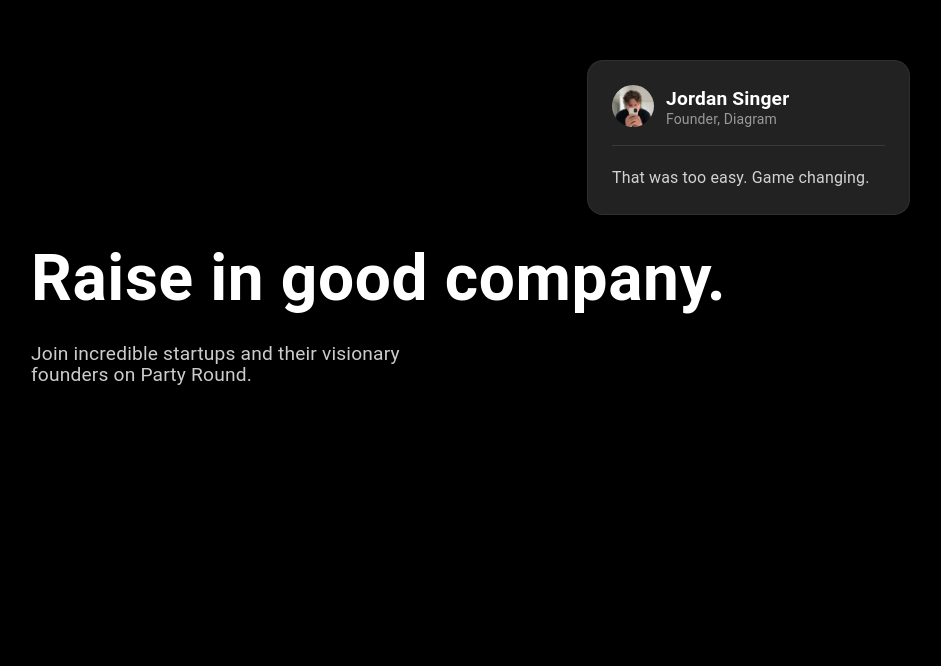
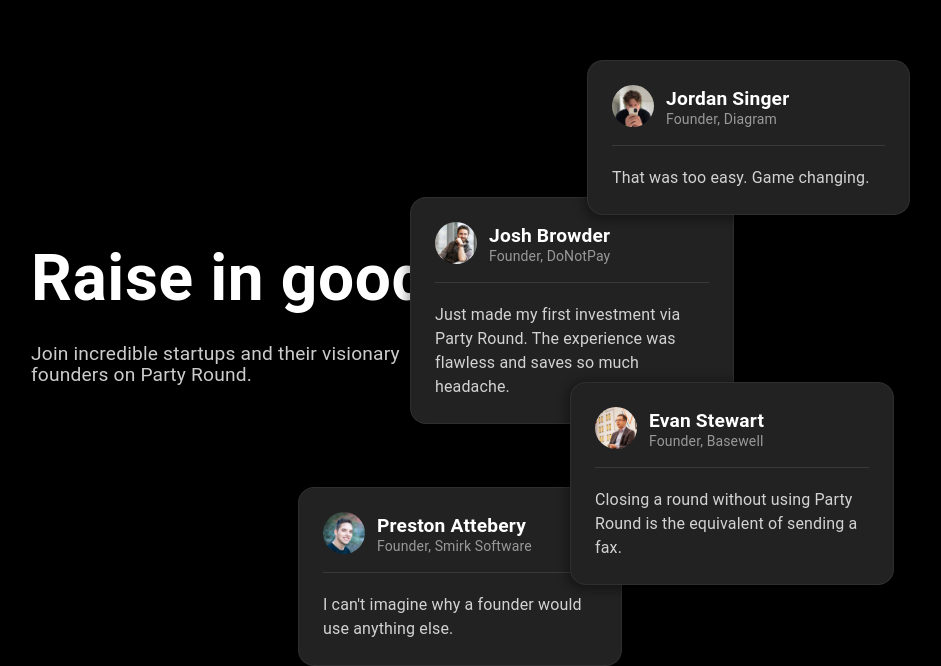
Before and after one commit to Rehan-AF/Party-Round, a React (Create React App) app: page / in a window 1280 px wide. Shown: the part 5780-6446 px from the top of the page, without its empty margins (119-1060 px from the left). Before the commit the page ends 6225 px from the top, so only its background shows below. Built offline with nearby package versions, Linux system fonts and the light colour scheme.

Commit message:
section eight

```diff
--- a/src/components/sectionEight/index.jsx
+++ b/src/components/sectionEight/index.jsx
@@ -31,7 +31,7 @@
             message="That was too easy. Game changing."
           />
         </div>
-        {/* <div className={classes.postTwo}>
+        <div className={classes.postTwo}>
           <PostCard
             userName="Josh Browder"
             profile={profileTwo}
@@ -54,7 +54,7 @@
             title="Founder, Smirk Software"
             message="I can't imagine why a founder would use anything else."
           />
-        </div> */}
+        </div>
       </div>
     </div>
   );
@@ -92,24 +92,25 @@
     zIndex: 3,
     width: "323px",
   },
+
   postTwo: {
     position: "absolute",
-    top: "59px",
-    left: "-154px",
+    top: "-119px",
+    right: "277px",
     zIndex: 1,
     width: "324px",
   },
   postThree: {
     position: "absolute",
-    top: "226px",
-    right: "-83px",
+    top: "66px",
+    right: "117px",
     zIndex: 3,
     width: "324px",
   },
   postFour: {
     position: "absolute",
-    left: "-136px",
-    top: "292px",
+    top: "171px",
+    left: "-713px",
     width: "324px",
   },
 }));
```
Also changed, not shown: src/components/fundersSection/index.jsx (added), 1 other file (tests, documents, lock files or other folders).
